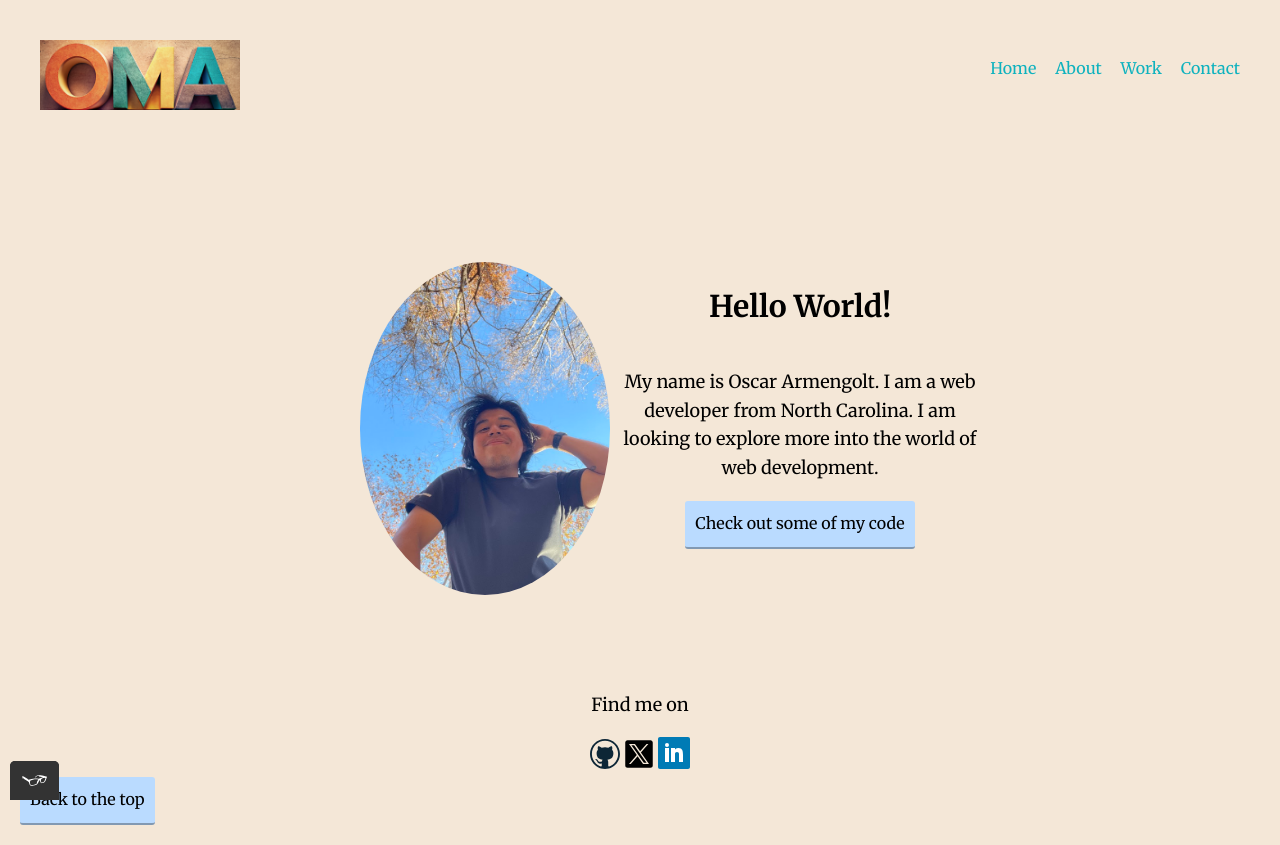
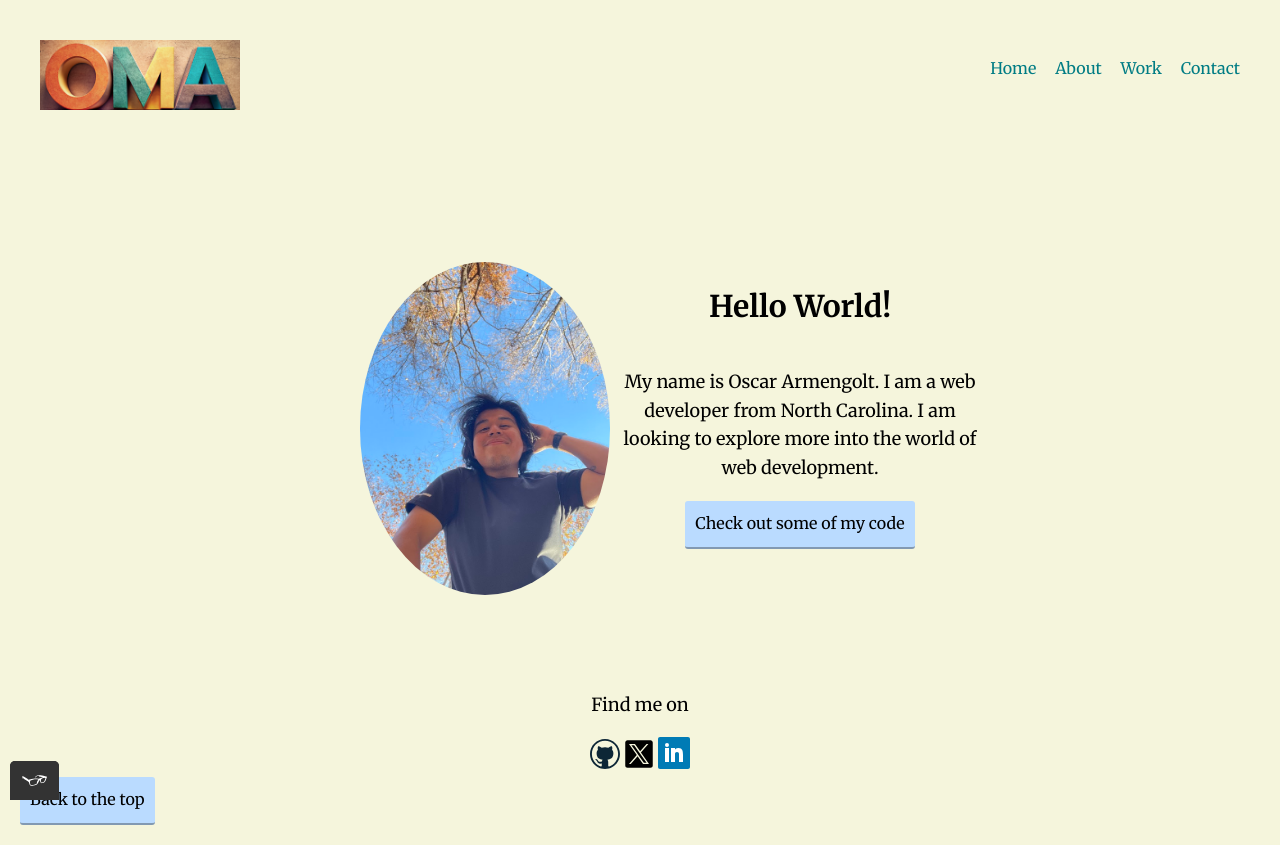
Before and after one commit to osarm/portfolio-site, a plain HTML site: page index.html in a window 1280 px wide. Drawn offline with nearby package versions, Linux system fonts and the light colour scheme.

Commit message:
Update styles.css
If applied, this commit will fix all the contrast issues on my website.
Ignore the contact-form for now

```diff
--- a/css/styles.css
+++ b/css/styles.css
@@ -4,13 +4,13 @@ background-color #f4e7d7
 box colors #badbff
 */
 :root {
-  --primary-color-bg: #f4e7d7;
+  --primary-color-bg: #f5f5dc;
   --secondary-color: #badbff;
   --tertiary-color: #ffdeba;
   --dark-grey: #2b2b2b;
   --font-family: 'Merriweather';
-  --a-unvisted: #0eb2be;
-  --a-visited: #05676e;
+  --a-unvisted: #006970;
+  --a-visited: #007c84;
 }
 
 a {
@@ -66,7 +66,7 @@ a:focus {
 
 a:active {
   /* selected link */
-  color: #489c79;
+  color: var(--a-visited);
 }
 
 button,
@@ -130,6 +130,7 @@ button:focus,
 
 .navigation-list__item--active {
   text-decoration: none;
+  color: var(--a-visited);
 }
 
 /* Profile - Home */
@@ -182,6 +183,11 @@ button:focus,
   background-color: var(--secondary-color);
   border-radius: 10px;
 }
+
+/* .contact-form {
+  text-align: center;
+  flex-direction: column;
+} */
 
 /* Footer */
 
```
